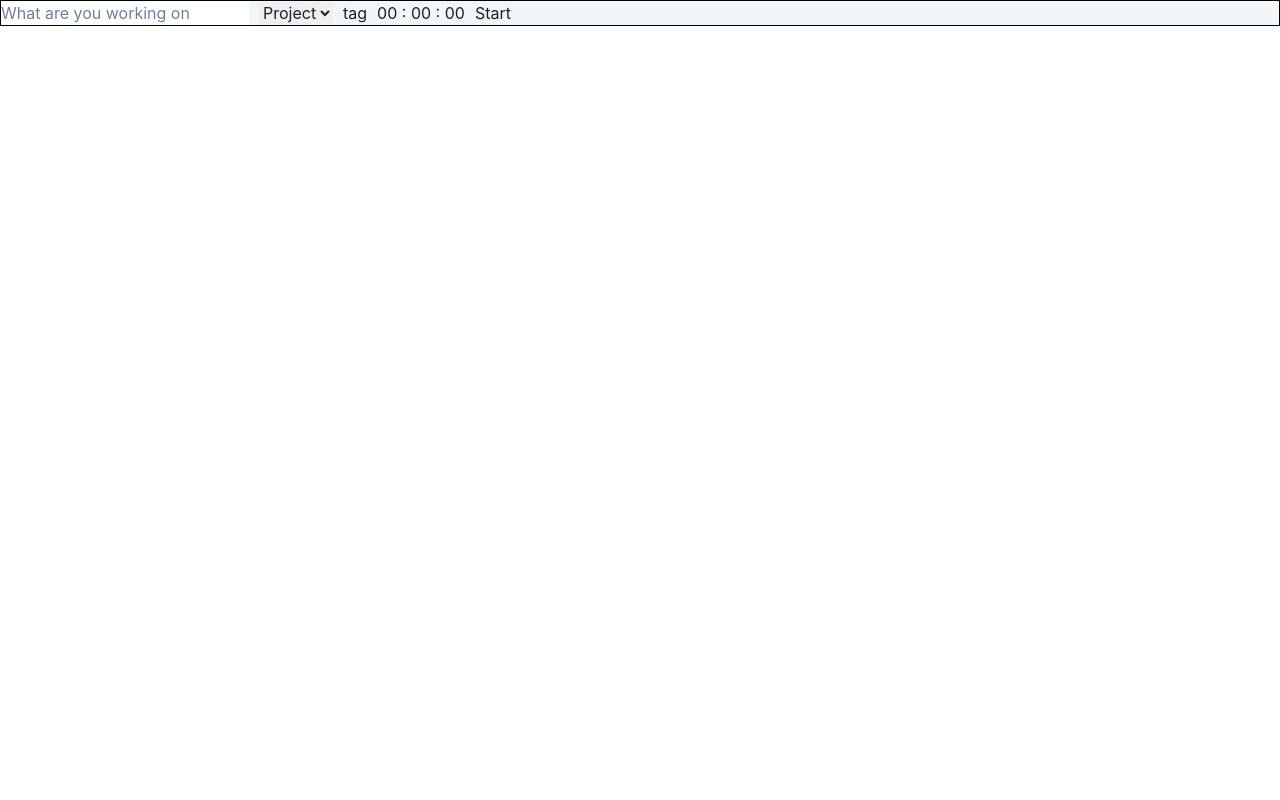
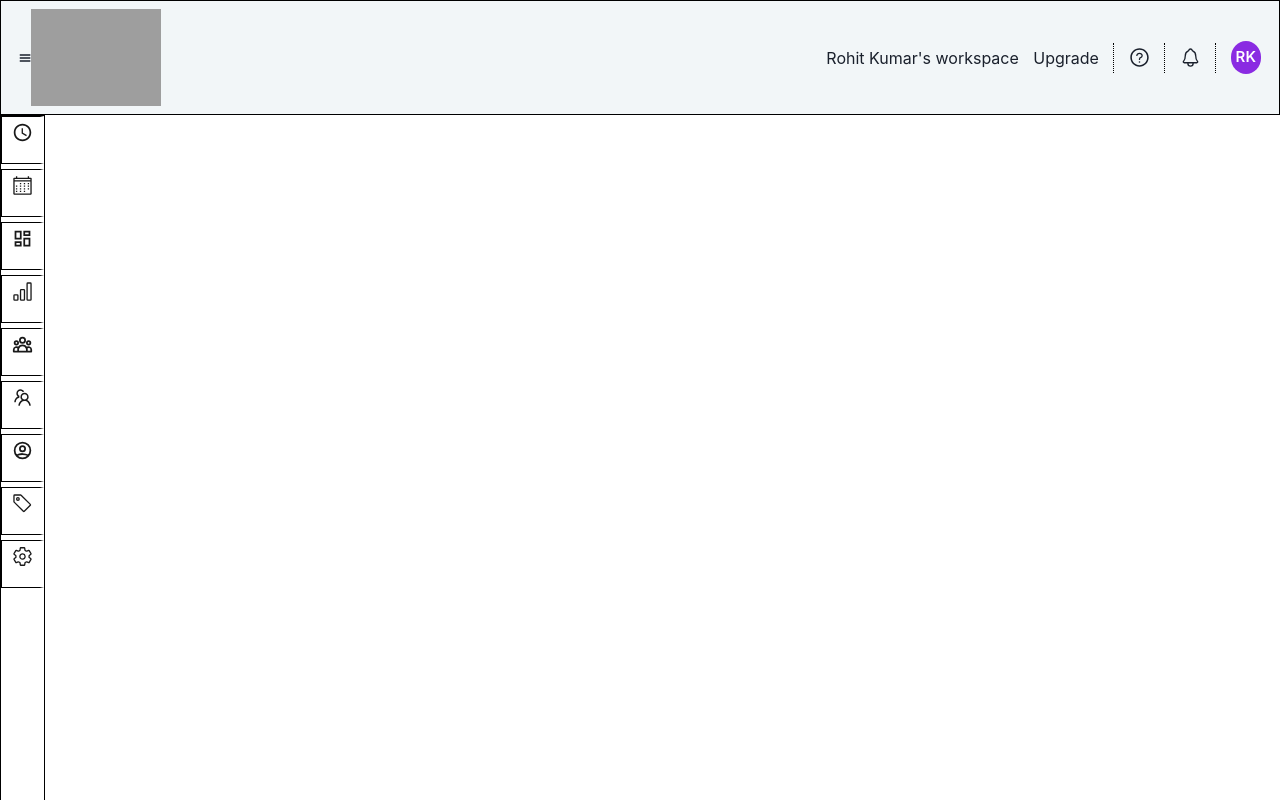
Before and after one commit to saurabhsolanki/Clockify, a React (Create React App) app in the folder clockify/: page /tracker in a window 1280 px wide. Built offline with nearby package versions, Linux system fonts and the light colour scheme; grey boxes are pictures that could not be loaded.

Commit message:
dash_nav

```diff
--- a/clockify/db.json
+++ b/clockify/db.json
@@ -1,28 +1,84 @@
 {
   "timetracker": [
-
     {
-      "text": "ge",
-      "select": "Redux",
-      "StartTime": "13-25",
-      "endTime": "13-25",
-      "timer": "00 : 00 : 02",
+      "text": "",
+      "StartTime": "20-17",
+      "endTime": "20-17",
+      "timer": "00 : 00 : 06",
+      "id": 1
+    },
+    {
+      "text": "",
+      "StartTime": "20-17",
+      "endTime": "20-17",
+      "timer": "00 : 00 : 06",
+      "id": 2
+    },
+    {
+      "text": "",
+      "StartTime": "20-17",
+      "endTime": "20-17",
+      "timer": "00 : 00 : 06",
       "id": 3
     },
     {
-      "text": "sf",
-      "select": "Redux",
-      "StartTime": "13-26",
-      "endTime": "13-26",
-      "timer": "00 : 00 : 04",
+      "text": "",
+      "StartTime": "20-17",
+      "endTime": "20-17",
+      "timer": "00 : 00 : 06",
       "id": 4
     },
     {
-      "text": "gd",
-      "StartTime": "13-27",
-      "endTime": "13-28",
-      "timer": "00 : 00 : 01",
+      "text": "",
+      "StartTime": "20-17",
+      "endTime": "20-17",
+      "timer": "00 : 00 : 06",
       "id": 5
+    },
+    {
+      "text": "",
+      "StartTime": "20-17",
+      "endTime": "20-17",
+      "timer": "00 : 00 : 06",
+      "id": 6
+    },
+    {
+      "text": "",
+      "StartTime": "20-17",
+      "endTime": "20-17",
+      "timer": "00 : 00 : 06",
+      "id": 7
+    },
+    {
+      "text": "",
+      "StartTime": "20-17",
+      "endTime": "20-17",
+      "timer": "00 : 00 : 16",
+      "id": 8
+    },
+    {
+      "text": "",
+      "select": "Thunk",
+      "StartTime": "20-17",
+      "endTime": "20-17",
+      "timer": "00 : 00 : 03",
+      "id": 9
+    },
+    {
+      "text": "",
+      "select": "Redux",
+      "StartTime": "20-17",
+      "endTime": "20-18",
+      "timer": "00 : 00 : 03",
+      "id": 10
+    },
+    {
+      "text": "",
+      "select": "Redux",
+      "StartTime": "20-17",
+      "endTime": "20-18",
+      "timer": "00 : 00 : 03",
+      "id": 11
     }
   ]
 }
--- a/clockify/src/App.js
+++ b/clockify/src/App.js
@@ -12,6 +12,7 @@ import Signup from './Component/Signup';
 import Footer from './Component/Footer/Footer'
 import Sidebar from './Dashboard/Sidebar';
 import TimeTracker from './Dashboard/TimeTracker';
+import { DashRoute } from './Dashboard/DashRoute';
 function App() {
   return (
 
@@ -22,10 +23,12 @@ function App() {
         <Route path='/download' element={<DownLoad/>} />
         <Route path='/login' element={<Login/>} />
         <Route path='/signup' element={<Signup/>} />
-        <Route path='/traker' element= {<Sidebar/>} />
+
+        <Route path='/tracker/*' element= {  <DashRoute/>} />
       </Routes>
+
       {/* <Footer /> */}
-      <TimeTracker/>
+      {/* <TimeTracker/> */}
     </div>
   );
 }
--- /dev/null
+++ b/clockify/src/Dashboard/DashRoute.jsx
@@ -0,0 +1,15 @@
+import React from 'react'
+import { Route, Routes } from 'react-router-dom'
+import SideBar from './Sidebar'
+import TimeTracker from './TimeTracker'
+
+export const DashRoute = () => {
+  return (
+    <div>
+        <SideBar/>
+        <Routes>
+            <Route path={'/timetracker'} element={<TimeTracker/>}/>
+        </Routes>
+    </div>
+  )
+}
--- a/clockify/src/Dashboard/Sidebar.css
+++ b/clockify/src/Dashboard/Sidebar.css
@@ -1,6 +1,8 @@
 .main-container {
     display: flex;
-
+    height:100vh;
+    position:fixed;
+    z-index:10000
   }
   main {
     padding: 10px;
--- a/clockify/src/Dashboard/Sidebar.jsx
+++ b/clockify/src/Dashboard/Sidebar.jsx
@@ -51,9 +51,11 @@ const SideBar = ({ children }) => {
         >
           <section className="routes">
           <NavLink
-                  to={"/tracker"}
-                  className="link"
-                  activeClassName="active"
+                  to={"/tracker/timetracker"}
+                  className={({ isActive }) =>
+                  isActive ? "active": "link"
+                }
+
                 >
                   <div className="icon"><MdOutlineWatchLater /></div>
                   <AnimatePresence>
@@ -73,8 +75,9 @@ const SideBar = ({ children }) => {
 
                 <NavLink
                   to={"/calendar"}
-                  className="link"
-                  activeClassName="active"
+                  className={({ isActive }) =>
+                  isActive ? "active": "link"
+                }
                 >
                   <div className="icon"><VscCalendar /></div>
                   <AnimatePresence>
@@ -108,8 +111,9 @@ const SideBar = ({ children }) => {
 
                 <NavLink
                   to={ "/dashboard"}
-                  className="link"
-                  activeClassName="active"
+                  className={({ isActive }) =>
+                  isActive ? "active": "link"
+                }
                 >
                   <div className="icon"><MdOutlineDashboard /></div>
                   <AnimatePresence>
@@ -129,8 +133,9 @@ const SideBar = ({ children }) => {
 
                 <NavLink
                   to={"/reports"}
-                  className="link"
-                  activeClassName="active"
+                  className={({ isActive }) =>
+                  isActive ? "active": "link"
+                }
                 >
                   <div className="icon"><BsBarChart /></div>
                   <AnimatePresence>
@@ -164,8 +169,9 @@ const SideBar = ({ children }) => {
 
                 <NavLink
                   to={"/projects"}
-                  className="link"
-                  activeClassName="active"
+                  className={({ isActive }) =>
+                  isActive ? "active": "link"
+                }
                 >
                   <div className="icon"><HiOutlineUserGroup /></div>
                   <AnimatePresence>
@@ -185,8 +191,9 @@ const SideBar = ({ children }) => {
 
                 <NavLink
                   to={"/team"}
-                  className="link"
-                  activeClassName="active"
+                  className={({ isActive }) =>
+                  isActive ? "active": "link"
+                }
                 >
                   <div className="icon"><AiOutlineTeam/></div>
                   <AnimatePresence>
@@ -206,8 +213,9 @@ const SideBar = ({ children }) => {
 
                 <NavLink
                   to={"/client"}
-                  className="link"
-                  activeClassName="active"
+                  className={({ isActive }) =>
+                  isActive ? "active": "link"
+                }
                 >
                   <div className="icon"><HiOutlineUserCircle/></div>
                   <AnimatePresence>
@@ -226,9 +234,10 @@ const SideBar = ({ children }) => {
                 </NavLink>
 
                 <NavLink
-                  to={"/tag"}
-                  className="link"
-                  activeClassName="active"
+                  to={"/tracker/tag"}
+                  className={({ isActive }) =>
+                  isActive ? "active": "link"
+                }
                 >
                   <div className="icon"><BsTag/></div>
                   <AnimatePresence>
@@ -247,9 +256,10 @@ const SideBar = ({ children }) => {
                 </NavLink>
 
                 <NavLink
-                  to={"/settings"}
-                  className="link"
-                  activeClassName="active"
+                  to={"/tracker/settings"}
+                  className={({ isActive }) =>
+                  isActive ? "active": "link"
+                }
                 >
                   <div className="icon"><IoSettingsOutline/></div>
                   <AnimatePresence>
--- a/clockify/src/Dashboard/TimeTracker.jsx
+++ b/clockify/src/Dashboard/TimeTracker.jsx
@@ -63,7 +63,7 @@ const TimeTracker = () => {
   // },[])
 
   return (
-    <div id="main_container">
+    <div id="main_container" style={{"zIndex":"2000"}}>
       <div style={{ display: "flex", border: "1px solid black", gap: "10px" }}>
         <div>
           <input
--- a/clockify/src/store/Timer/Time.action.js
+++ b/clockify/src/store/Timer/Time.action.js
@@ -5,10 +5,11 @@ export const postTimeTracker= (creds) => async (dispacth) => {
 
  try {
     let response= await  axios.post("http://localhost:8080/timetracker", creds)
-    dispacth ({
-        type:TIME_SUCCESS_POST,
-        payload:response.data
-    })
+    // dispacth ({
+    //     type:TIME_SUCCESS_POST,
+    //     payload:response.data
+    // })
+
  } catch (e) {
     console.log(e, "action")
  }
```
